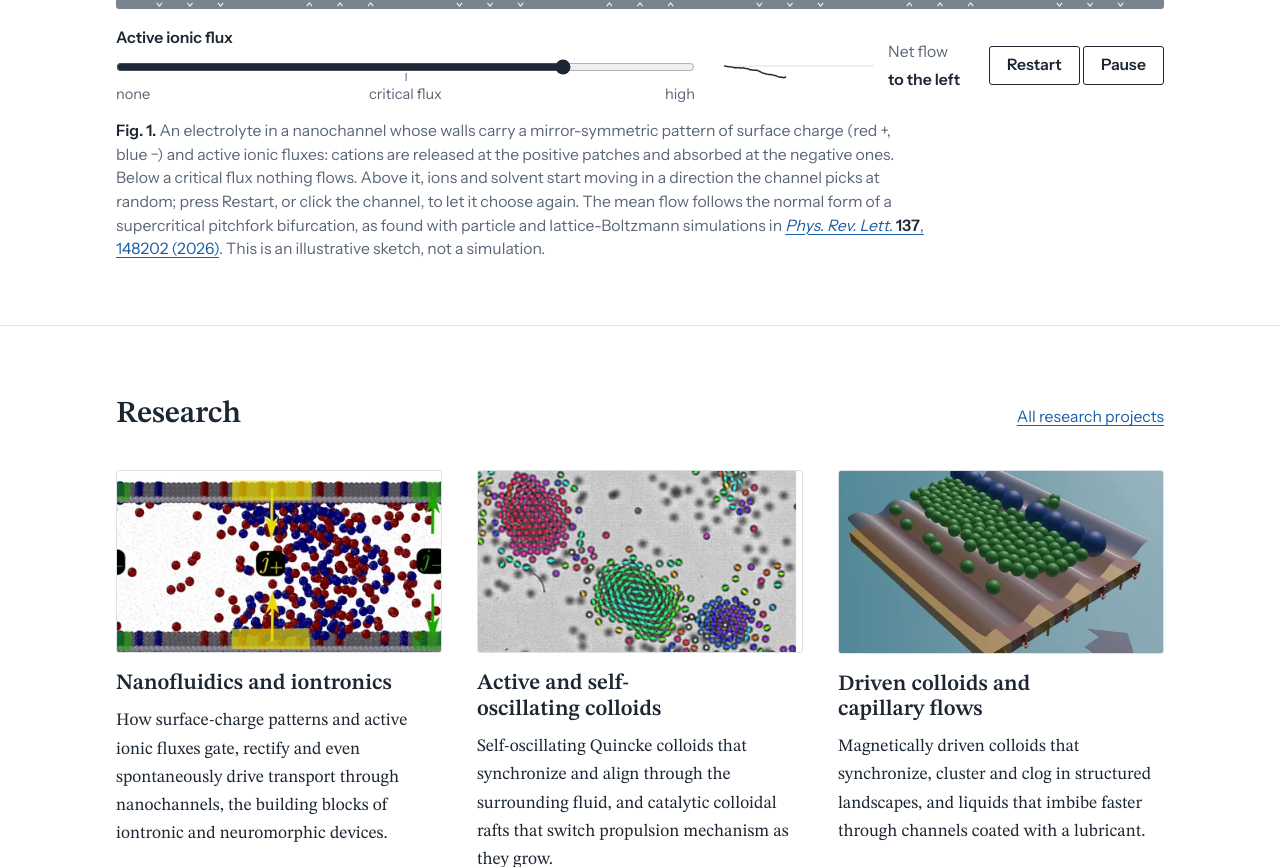
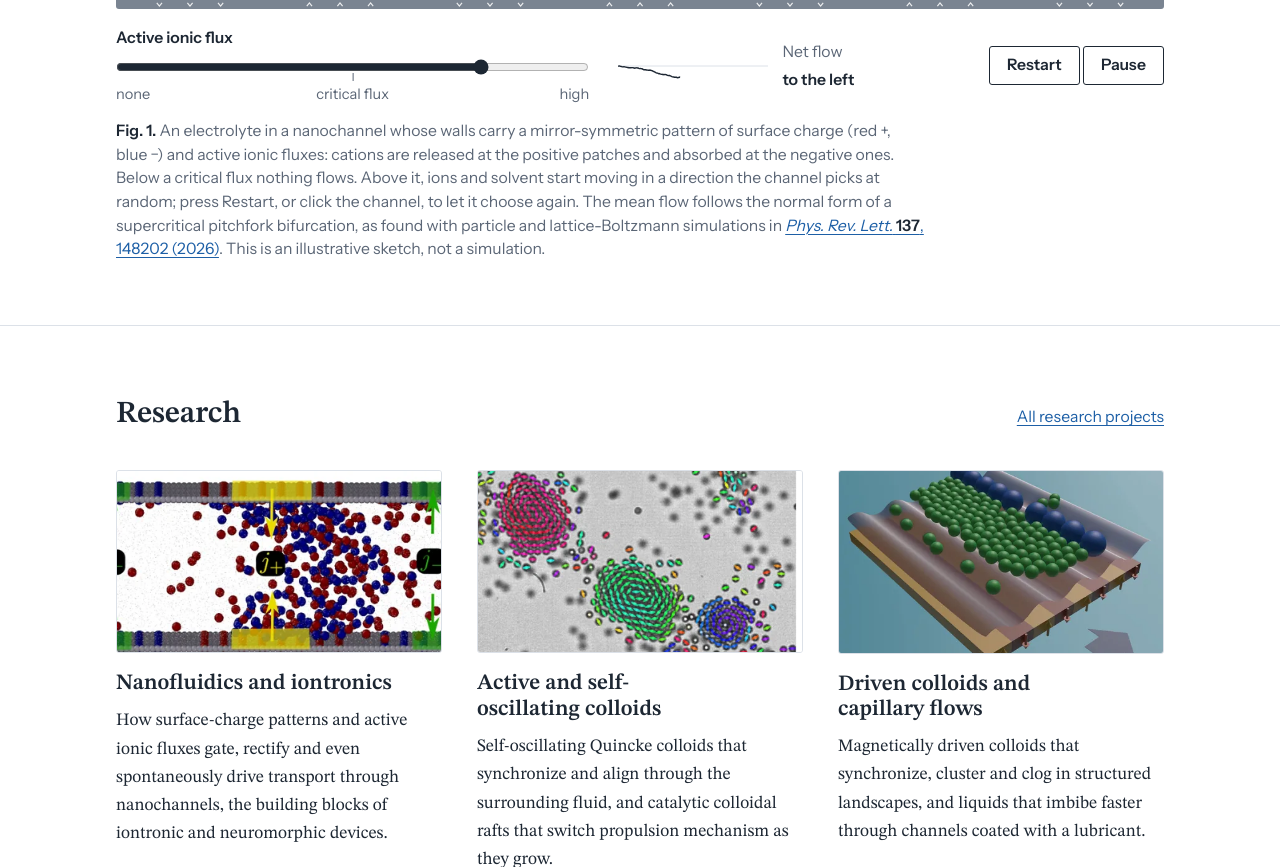
Before and after one commit to slevinskygra/slevinskygra.github.io, a plain HTML site: page index.html in a window 1280 px wide. Shown: the part 1283-2150 px from the top of the page. Drawn offline with Linux system fonts and the light colour scheme; animation ran at ten frames a second.

Commit message:
Add files via upload

```diff
--- a/assets/css/style.css
+++ b/assets/css/style.css
@@ -298,7 +298,7 @@ sup, sub { line-height: 0; font-size: 0.72em; }
 }
 .channel-controls {
   display: grid;
-  grid-template-columns: minmax(0, 1fr) auto auto;
+  grid-template-columns: minmax(0, 1fr) 19rem auto;
   gap: 0.8rem 1.6rem;
   align-items: center;
   margin-top: 0.9rem;
@@ -331,13 +331,13 @@ sup, sub { line-height: 0; font-size: 0.72em; }
 }
 .readout {
   display: grid;
-  grid-template-columns: auto auto;
+  grid-template-columns: 150px minmax(0, 1fr);
   align-items: center;
   gap: 0.15rem 0.8rem;
   color: var(--muted);
 }
 .readout canvas { width: 150px; height: 42px; display: block; grid-row: span 2; }
-.readout strong { color: var(--ink); font-weight: 600; }
+.readout strong { color: var(--ink); font-weight: 600; white-space: nowrap; }
 
 input[type="range"] {
   width: 100%;
--- a/assets/js/channel.js
+++ b/assets/js/channel.js
@@ -328,12 +328,15 @@
     tctx.stroke();
   }
 
+  // The label only changes when the flow clearly sets in or dies out
+  // (hysteresis), so it does not flicker near the critical flux.
   var lastLabel = "";
+  var flowing = 0; // -1 left, 0 none, +1 right
   function updateReadout() {
     if (!readout) return;
-    var label;
-    if (Math.abs(U) < 0.15) label = flux() < JC ? "none (below critical flux)" : "none yet";
-    else label = U > 0 ? "to the right" : "to the left";
+    if (flowing === 0 && Math.abs(U) > 0.3) flowing = U > 0 ? 1 : -1;
+    else if (flowing !== 0 && (Math.abs(U) < 0.12 || U * flowing < 0)) flowing = 0;
+    var label = flowing === 0 ? "none" : flowing > 0 ? "to the right" : "to the left";
     if (label !== lastLabel) {
       readout.textContent = label;
       lastLabel = label;
@@ -366,6 +369,7 @@
 
   function restart() {
     seed();
+    flowing = 0;
     if (!running) {
       // advance silently so the static frame shows the outcome
       for (var i = 0; i < 360; i++) step(1 / 60);
--- a/index.html
+++ b/index.html
@@ -74,7 +74,7 @@
           <div class="readout">
             <canvas class="trace" aria-hidden="true"></canvas>
             <span>Net flow</span>
-            <strong data-readout>none yet</strong>
+            <strong data-readout>none</strong>
           </div>
           <div>
             <button class="btn" type="button" data-restart>Restart</button>
```
Also changed, not shown: about.html (+3 -12 lines).
